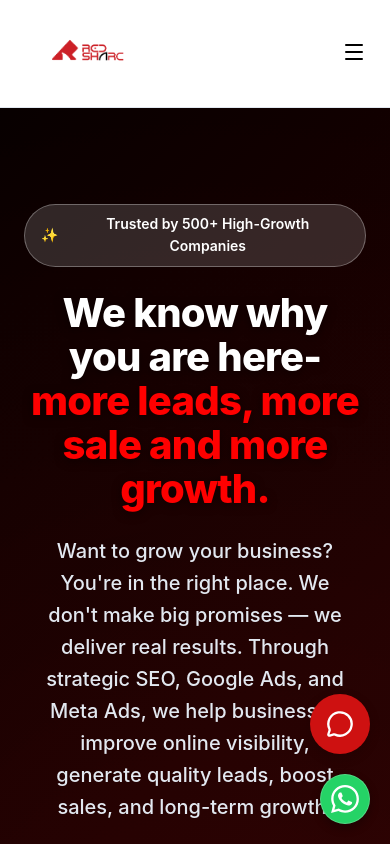
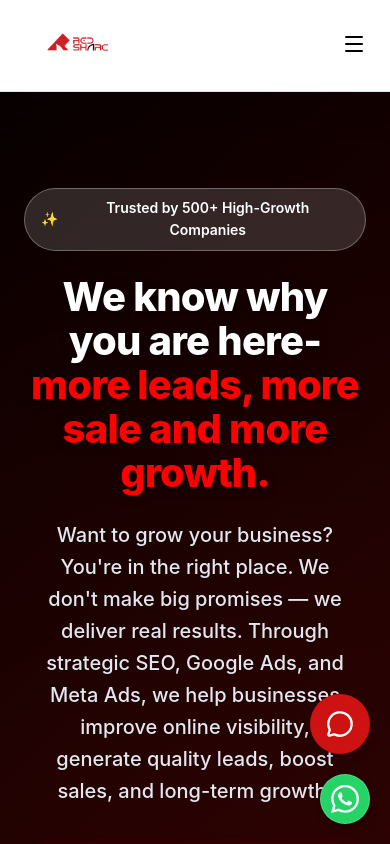
Before and after one commit to Fazilfazi991/redshark, a React (Vite) app: page / in a window 390 px wide. Shown: the top 844 px of the page. Built offline with nearby package versions, Linux system fonts and the light colour scheme.

Commit message:
style: reduce header height and logo size by 15% for a more compact nav

```diff
--- a/src/components/Header.css
+++ b/src/components/Header.css
@@ -37,7 +37,7 @@
 }
 
 .logo-img {
-    height: 144px;
+    height: 122px;
     width: auto;
     object-fit: contain;
     transition: height 0.3s ease;
@@ -45,7 +45,7 @@
 
 @media (max-width: 768px) {
     .logo-img {
-        height: 90px;
+        height: 76px;
     }
 }
 
--- a/src/index.css
+++ b/src/index.css
@@ -24,14 +24,14 @@
 
   --radius: 0.5rem;
   --container-width: 1280px;
-  --header-height: 162px;
+  --header-height: 138px;
 
   --font-sans: 'Inter', system-ui, -apple-system, sans-serif;
 }
 
 @media (max-width: 768px) {
   :root {
-    --header-height: 108px;
+    --header-height: 92px;
   }
 }
 
```
